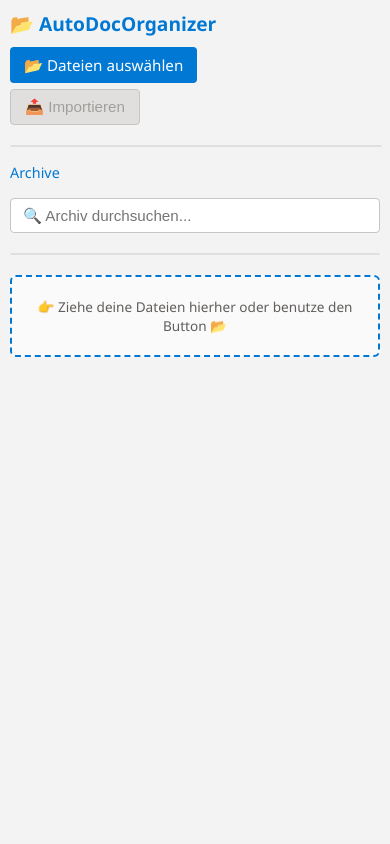
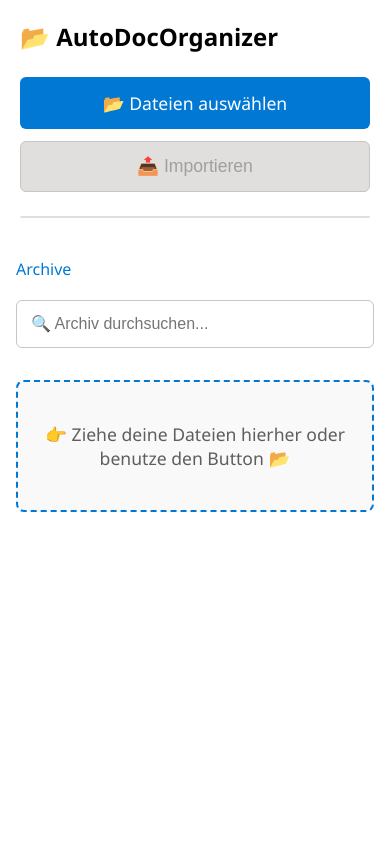
Before and after one commit to dani-farcas/autoDocOrganizer, a Flask app: page / in a window 390 px wide. Run offline with Flask 3, Linux system fonts and the light colour scheme; data that the repository does not hold is empty.

Commit message:
Full project update – push to main

```diff
--- a/institutions_seen.json
+++ b/institutions_seen.json
@@ -1,6 +1,3 @@
 [
-  "HPPVO",
-  "Griinden",
-  "USV\nStromausfall",
-  "Plausi#iitificare inteligent a plauzibilit ii datelor"
+  "Team A"
 ]
--- a/src/app.py
+++ b/src/app.py
@@ -4,6 +4,9 @@
 # ==========================================================
 
 import os
+from dotenv import load_dotenv
+load_dotenv(dotenv_path=os.path.join(os.path.dirname(__file__), "..", ".env"))
+
 from flask import Flask, request, jsonify, send_file, render_template
 
 from ocr import run_ocr
--- a/src/static/css/style.css
+++ b/src/static/css/style.css
@@ -371,41 +371,156 @@ li:hover {
   background-color: #e5f1fb;
   border-color: #106ebe;
 }
-
-/* 📱 Responsive Design */
-@media (max-width: 768px) {
-  body {
-    padding: 10px;
+/* 📱 Mobile Fullscreen Design */
+@media (max-width: 600px) {
+  html, body {
+    margin: 0;
+    padding: 0;
+    height: 100%;
+    width: 100%;
+    font-family: "Segoe UI", sans-serif;
+    background: #fff;
+    font-size: 16px; /* größere Basis für Touch */
   }
 
+  /* Header als blauer Balken */
   .header {
+    width: 100% !important;
+    display: flex;
     flex-direction: column;
     align-items: flex-start;
+    justify-content: flex-start;
+    padding: 20px;
+    margin: 0;
+    color: white;
+    box-sizing: border-box;
+  }
+
+  .header h1 {
+    color: black;
+    font-size: 1.5rem;
+    margin: 0 0 12px 0;
+    width: 100%;
+    text-align: left;
+  }
+
+  /* Upload-Bereich: vertikal, große Buttons */
+  .upload-box {
+    flex-direction: column;
+    align-items: stretch;
+    width: 100% !important;
+    gap: 12px;
+    margin: 0;
+    padding: 0;
+  }
+
+  .upload-label,
+  .import-btn {
+    display: block;
+    width: 100% !important;
+    font-size: 1.1rem;
+    padding: 14px;
+    border-radius: 6px;
+    text-align: center;
+    box-sizing: border-box;
+  }
+
+  /* Liste ausgewählter Dateien */
+  .selected-files {
+    width: 100% !important;
+    max-width: 100% !important;
+    margin: 12px 0 0 0;
+    padding: 0 16px;
+    box-sizing: border-box;
+  }
+
+  .selected-files li {
+    padding: 14px;
+    font-size: 1rem;
+  }
+
+  /* Breadcrumb */
+  .breadcrumb {
+    width: 100% !important;
+    padding: 8px 16px;
+    font-size: 1rem;
+    margin: 12px 0;
+    box-sizing: border-box;
+  }
+
+  /* Suchfeld */
+  .search-box {
+    width: 100% !important;
+    margin: 0;
+    padding: 0 16px 16px;
+    box-sizing: border-box;
+  }
+
+  .search-box input {
+    width: 100% !important;
+    max-width: 100% !important;
+    padding: 14px;
+    font-size: 1rem;
+    border-radius: 6px;
+    box-sizing: border-box;
+  }
+
+  /* Dateiliste */
+  #file-list {
+    width: 100% !important;
+    border: none;
+    border-radius: 0;
+    margin: 0;
+    padding: 0;
+    box-sizing: border-box;
+  }
+
+  #file-list li {
+    font-size: 1.1rem;
+    padding: 18px 16px;
+    border-bottom: 1px solid #eee;
+  }
+
+  /* Drop-Zone */
+  .drop-zone {
+    width: calc(100% - 32px) !important;
+    margin: 16px auto;
+    padding: 40px 20px;
+    font-size: 1.1rem;
+    border-radius: 8px;
+    background: #f9f9f9;
+    box-sizing: border-box;
+  }
+
+  /* Banner Nachrichten */
+  .banner {
+    width: calc(100% - 32px) !important;
+    left: 16px;
+    right: 16px;
+    transform: none;
+    font-size: 1rem;
+    text-align: center;
+  }
+
+  /* Modal Vollbild */
+  .modal {
+    width: 100% !important;
+    height: 100% !important;
+    max-width: 100% !important;
+    max-height: 100% !important;
+    border-radius: 0;
+    padding: 16px;
+    box-sizing: border-box;
+  }
+
+  .modal-buttons {
+    flex-direction: column;
     gap: 10px;
   }
 
-  h1 {
-    font-size: 1.2rem;
-  }
-
-  .upload-box {
-    flex-direction: column;
-    align-items: flex-start;
-    gap: 6px;
-  }
-
-  li {
-    padding: 8px 10px;
-    font-size: 0.9rem;
-  }
-
-  .modal {
-    width: 95%;
-    max-width: 95%;
-  }
-
-  .drop-zone {
-    padding: 20px;
-    font-size: 0.85rem;
+  .modal-buttons button {
+    width: 100%;
+    padding: 14px;
+    font-size: 1rem;
   }
 }
--- a/src/templates/index.html
+++ b/src/templates/index.html
@@ -3,6 +3,10 @@
 <head>
   <meta charset="UTF-8">
   <title>AutoDocOrganizer</title>
+
+  <!-- 📱 Wichtig für responsives Design -->
+  <meta name="viewport" content="width=device-width, initial-scale=1.0">
+
   <!-- 🎨 Externes CSS laden -->
   <link rel="stylesheet" href="{{ url_for('static', filename='css/style.css') }}">
 </head>
@@ -54,6 +58,6 @@
 
   <!-- ⚡ Externes JavaScript laden -->
   <script src="{{ url_for('static', filename='js/script.js') }}"></script>
-  <script src="{{ url_for('static', filename='js/import.js') }}"></script>
+
 </body>
 </html>
```
Also changed, not shown: src/explain.py (+11 -8 lines), src/ocr.py (+8 -12 lines), mermaid.svg (deleted), readme.md, 1 other file.
